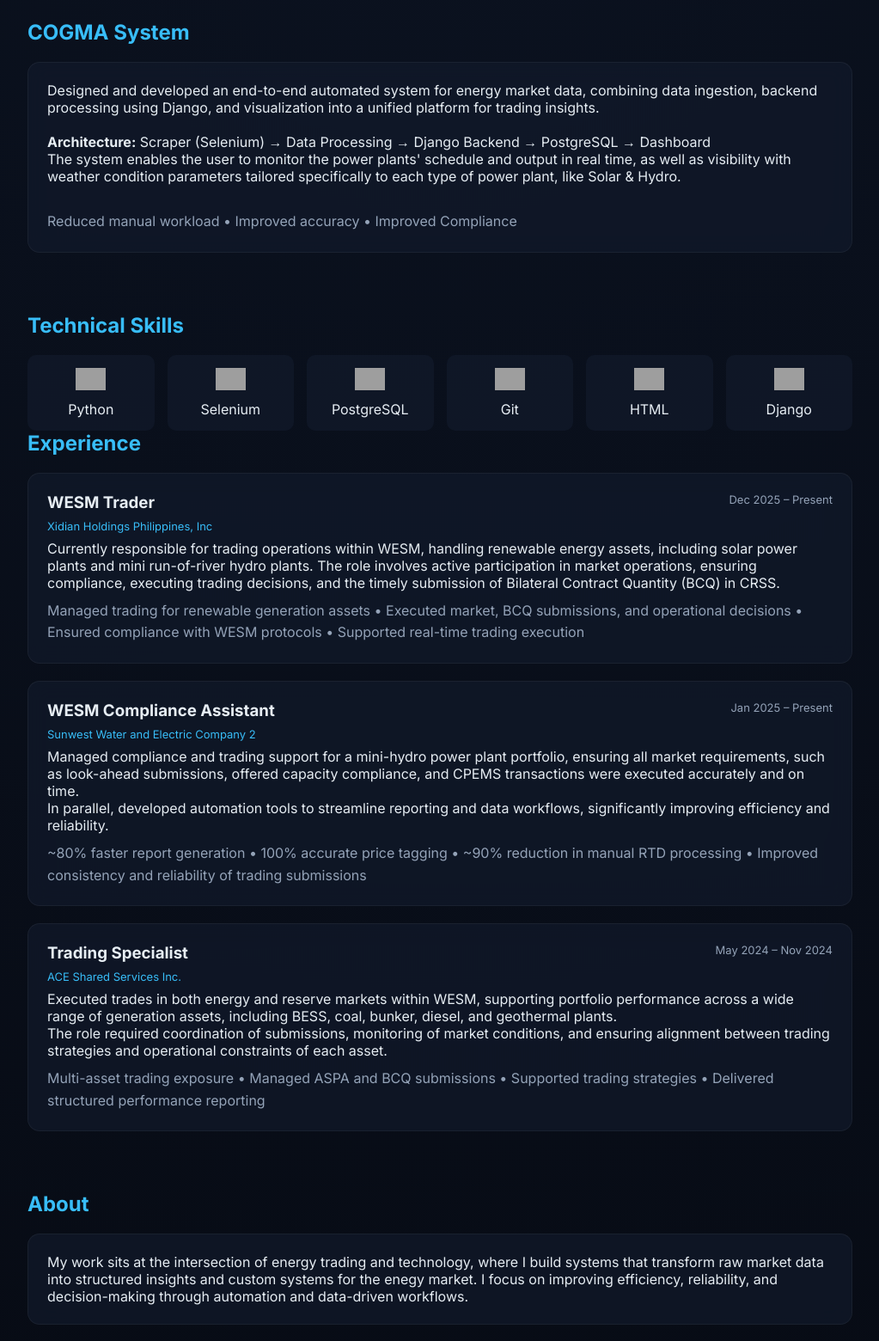
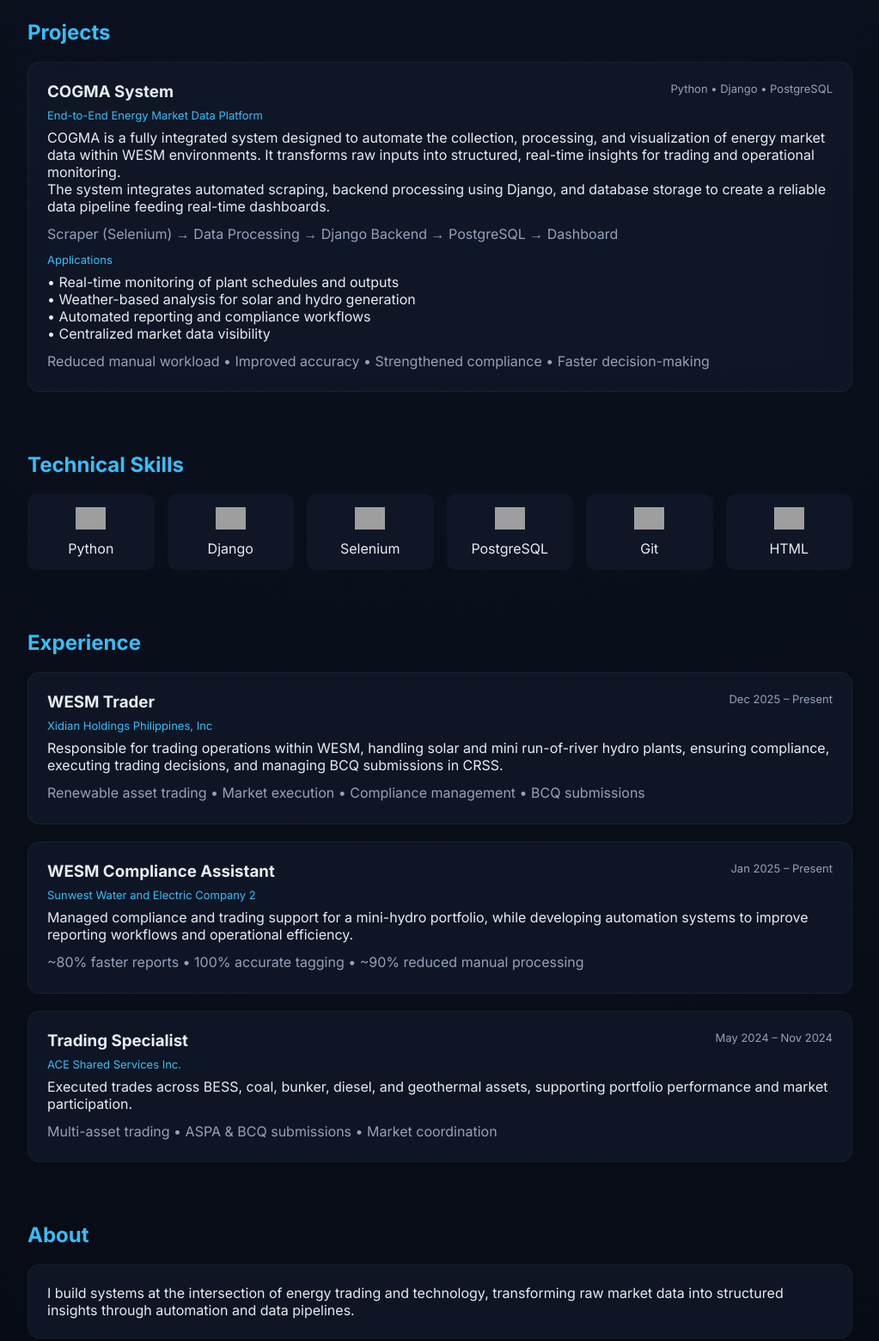
Before and after one commit to RhysXD123/Portfolio, a plain HTML site: page index.html in a window 1280 px wide. Shown: the part 240-1800 px from the top of the page at 86% size, without its empty margins (128-1151 px from the left). Drawn offline with Linux system fonts and the light colour scheme; grey boxes are pictures that could not be loaded.

Commit message:
Update index.html

```diff
--- a/index.html
+++ b/index.html
@@ -147,27 +147,47 @@
     </p>
 </div>
 
-<!-- COGMA -->
+<!-- PROJECTS -->
 <div class="section">
-    <h2>COGMA System</h2>
+    <h2>Projects</h2>
 
-    <div class="card">
-        <p> Designed and developed an end-to-end automated system for energy market data,
-        combining data ingestion, backend processing using Django, and visualization into
-        a unified platform for trading insights.
-        </p><br>
+    <div class="exp-card">
+        <div class="exp-header">
+            <h3>COGMA System</h3>
+            <span>Python • Django • PostgreSQL</span>
+        </div>
 
-        <p><b>Architecture:</b> Scraper (Selenium) → Data Processing → Django Backend → PostgreSQL → Dashboard</p>
+        <p class="exp-focus">End-to-End Energy Market Data Platform</p>
 
         <p>
-            The system enables the user to monitor the power plants' schedule and output in real time, as well as visibility with weather condition parameters
-            tailored specifically to each type of power plant, like Solar & Hydro.
-        </p><br>
+            COGMA is a fully integrated system designed to automate the collection, processing,
+            and visualization of energy market data within WESM environments. It transforms raw
+            inputs into structured, real-time insights for trading and operational monitoring.
+        </p>
+
+        <p>
+            The system integrates automated scraping, backend processing using Django, and
+            database storage to create a reliable data pipeline feeding real-time dashboards.
+        </p>
 
         <p class="metrics">
-            Reduced manual workload • Improved accuracy • Improved Compliance
+            Scraper (Selenium) → Data Processing → Django Backend → PostgreSQL → Dashboard
         </p>
+
+        <p class="exp-focus">Applications</p>
+
+        <p>
+            • Real-time monitoring of plant schedules and outputs<br>
+            • Weather-based analysis for solar and hydro generation<br>
+            • Automated reporting and compliance workflows<br>
+            • Centralized market data visibility
+        </p>
+
+        <div class="metrics">
+            Reduced manual workload • Improved accuracy • Strengthened compliance • Faster decision-making
+        </div>
     </div>
+
 </div>
 
 <!-- SKILLS -->
@@ -176,18 +196,18 @@
 
     <div class="skills">
         <div class="skill"><img src="https://cdn.jsdelivr.net/gh/devicons/devicon/icons/python/python-original.svg"><p>Python</p></div>
+        <div class="skill"><img src="https://cdn.jsdelivr.net/gh/devicons/devicon/icons/django/django-plain.svg"><p>Django</p></div>
         <div class="skill"><img src="https://cdn.jsdelivr.net/gh/devicons/devicon/icons/selenium/selenium-original.svg"><p>Selenium</p></div>
         <div class="skill"><img src="https://cdn.jsdelivr.net/gh/devicons/devicon/icons/postgresql/postgresql-original.svg"><p>PostgreSQL</p></div>
         <div class="skill"><img src="https://cdn.jsdelivr.net/gh/devicons/devicon/icons/github/github-original.svg"><p>Git</p></div>
         <div class="skill"><img src="https://cdn.jsdelivr.net/gh/devicons/devicon/icons/html5/html5-original.svg"><p>HTML</p></div>
-        <div class="skill"><img src="https://cdn.jsdelivr.net/gh/devicons/devicon/icons/django/django-plain.svg"><p>Django</p></div>
+    </div>
 </div>
 
 <!-- EXPERIENCE -->
 <div class="section">
     <h2>Experience</h2>
 
-    <!-- XIDIAN -->
     <div class="exp-card">
         <div class="exp-header">
             <h3>WESM Trader</h3>
@@ -196,19 +216,15 @@
         <p class="exp-focus">Xidian Holdings Philippines, Inc</p>
 
         <p>
-            Currently responsible for trading operations within WESM, handling renewable energy assets,
-            including solar power plants and mini run-of-river hydro plants. The role involves active
-            participation in market operations, ensuring compliance, executing trading decisions,
-            and the timely submission of Bilateral Contract Quantity (BCQ) in CRSS.
+            Responsible for trading operations within WESM, handling solar and mini run-of-river hydro plants,
+            ensuring compliance, executing trading decisions, and managing BCQ submissions in CRSS.
         </p>
 
         <div class="metrics">
-            Managed trading for renewable generation assets • Executed market, BCQ submissions, and operational decisions •
-            Ensured compliance with WESM protocols • Supported real-time trading execution
+            Renewable asset trading • Market execution • Compliance management • BCQ submissions
         </div>
     </div>
 
-    <!-- SUNWEST -->
     <div class="exp-card">
         <div class="exp-header">
             <h3>WESM Compliance Assistant</h3>
@@ -217,23 +233,15 @@
         <p class="exp-focus">Sunwest Water and Electric Company 2</p>
 
         <p>
-            Managed compliance and trading support for a mini-hydro power plant portfolio, ensuring all
-            market requirements, such as look-ahead submissions, offered capacity compliance, and CPEMS
-            transactions were executed accurately and on time.
-        </p>
-
-        <p>
-            In parallel, developed automation tools to streamline reporting and data workflows,
-            significantly improving efficiency and reliability.
+            Managed compliance and trading support for a mini-hydro portfolio, while developing automation
+            systems to improve reporting workflows and operational efficiency.
         </p>
 
         <div class="metrics">
-            ~80% faster report generation • 100% accurate price tagging • ~90% reduction in manual RTD processing •
-            Improved consistency and reliability of trading submissions
+            ~80% faster reports • 100% accurate tagging • ~90% reduced manual processing
         </div>
     </div>
 
-    <!-- ACE -->
     <div class="exp-card">
         <div class="exp-header">
             <h3>Trading Specialist</h3>
@@ -242,18 +250,12 @@
         <p class="exp-focus">ACE Shared Services Inc.</p>
 
         <p>
-            Executed trades in both energy and reserve markets within WESM, supporting portfolio performance
-            across a wide range of generation assets, including BESS, coal, bunker, diesel, and geothermal plants.
-        </p>
-
-        <p>
-            The role required coordination of submissions, monitoring of market conditions, and ensuring
-            alignment between trading strategies and operational constraints of each asset.
+            Executed trades across BESS, coal, bunker, diesel, and geothermal assets, supporting
+            portfolio performance and market participation.
         </p>
 
         <div class="metrics">
-            Multi-asset trading exposure • Managed ASPA and BCQ submissions • Supported trading strategies •
-            Delivered structured performance reporting
+            Multi-asset trading • ASPA & BCQ submissions • Market coordination
         </div>
     </div>
 
@@ -265,9 +267,8 @@
 
     <div class="card">
         <p>
-            My work sits at the intersection of energy trading and technology, where I build systems that
-            transform raw market data into structured insights and custom systems for the enegy market. I focus on improving efficiency, reliability,
-            and decision-making through automation and data-driven workflows.
+            I build systems at the intersection of energy trading and technology, transforming
+            raw market data into structured insights through automation and data pipelines.
         </p>
     </div>
 </div>
@@ -280,3 +281,8 @@
 
 </body>
 </html>
+
+</div>
+
+</body>
+</html>
```
